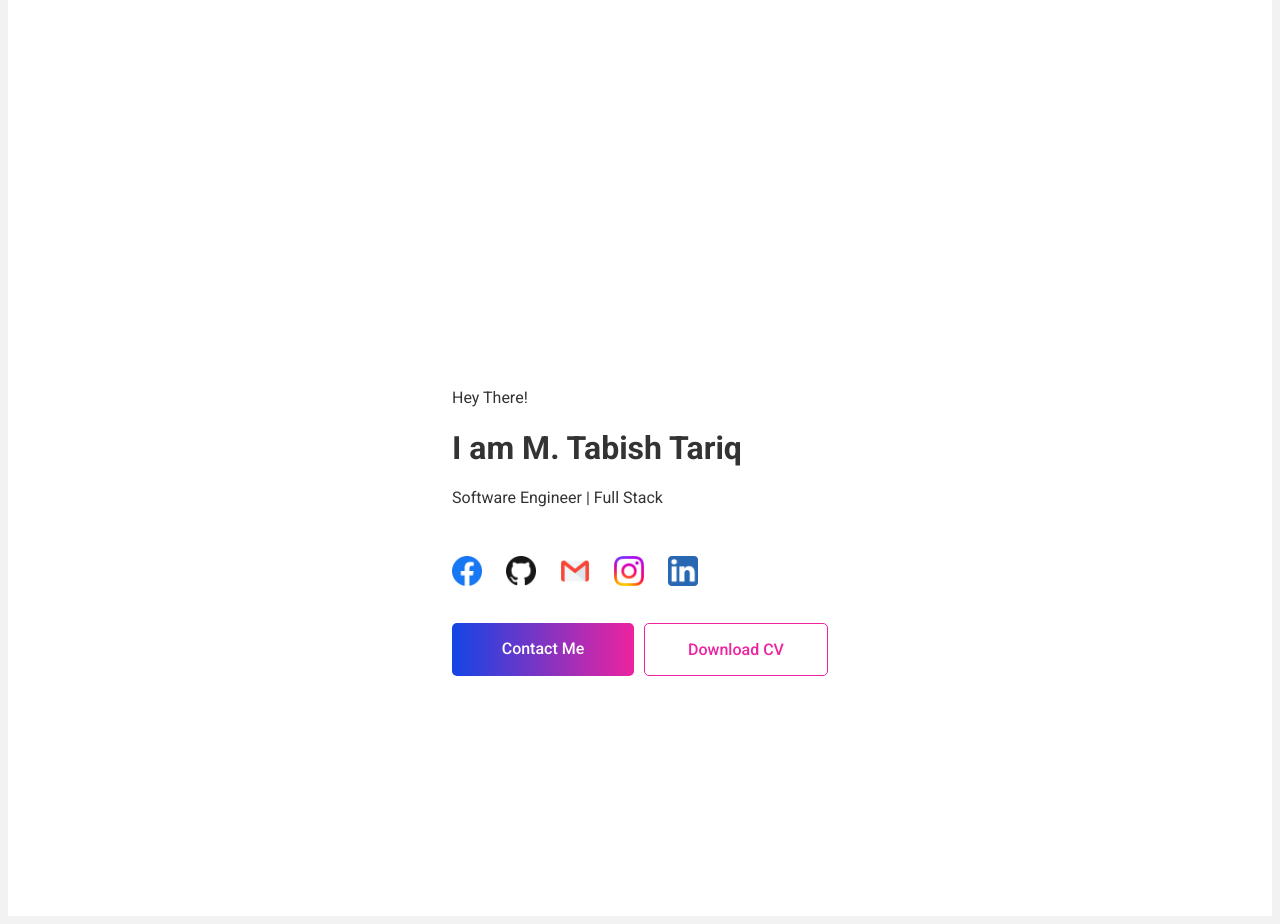
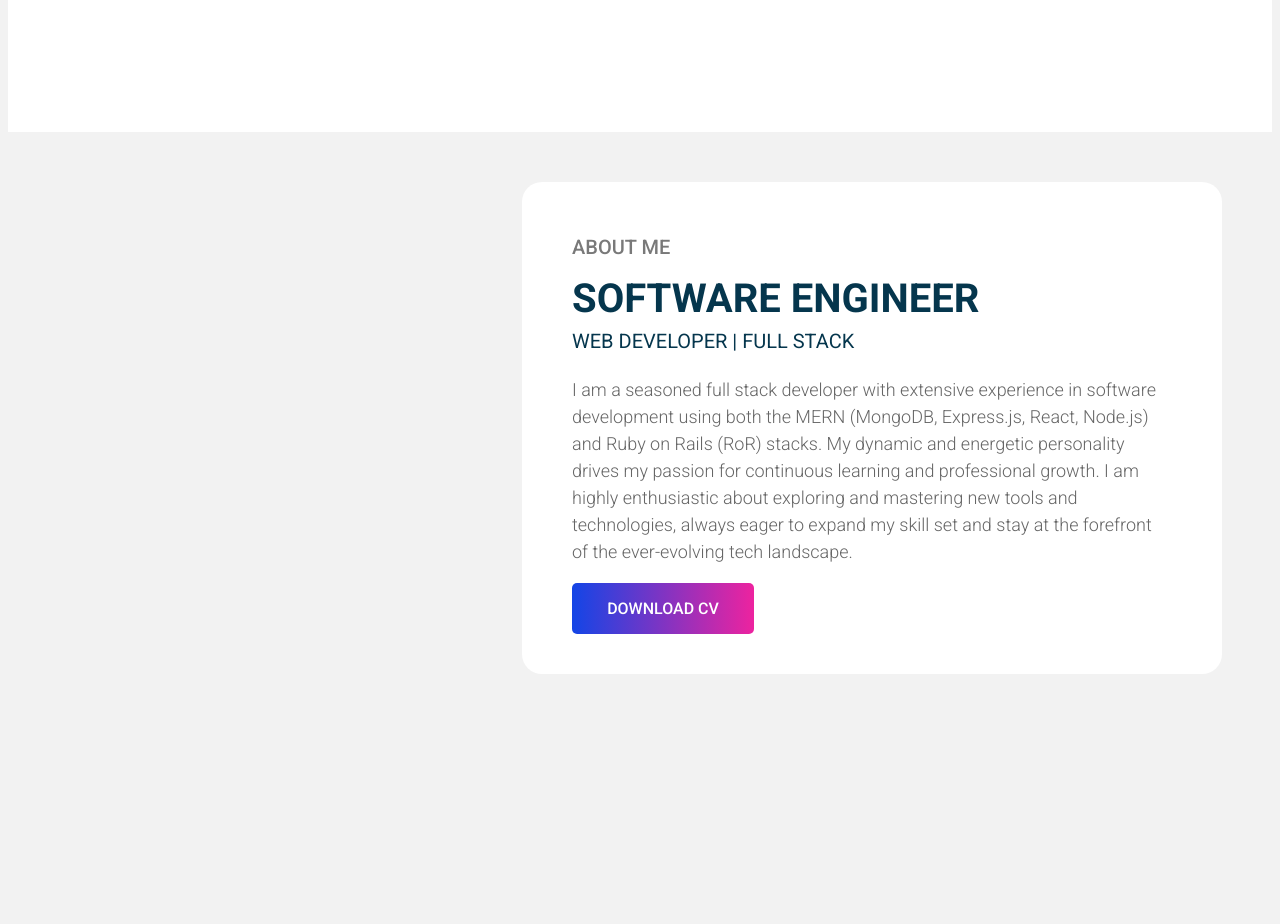
Before and after one commit to TabishTariq/tabishtariq.github.io, a plain HTML site: page index.html in a window 1280 px wide. Shown: the part 660-1584 px from the top of the page. After the commit the page ends 1392 px from the top, so only its background shows below. Drawn offline with nearby package versions, Linux system fonts and the light colour scheme.

Commit message:
about page

```diff
--- a/index.html
+++ b/index.html
@@ -85,34 +85,25 @@
 
       <div class="info">
         <div>
-          <p>Hey There!</p>
-          <h1>I am M. Tabish Tariq</h1>
-          <p class="subtitle">Software Engineer | Full Stack</p>
-
-          <div id="social-links">
-            <a target="top" href="https://facebook.com/mtabish.tarique.7"
-              ><img class="icon" src="icons/social/facebook.png"
-            /></a>
-            <a target="top" href="https://github.com/TabishTariq"
-              ><img class="icon" src="icons/social/github.png"
-            /></a>
-            <a href="mailto:tmtabish@gmail.com"
-              ><img class="icon" src="icons/social/gmail.png"
-            /></a>
-            <a target="top" href="https://www.instagram.com/mtabish.tariq"
-              ><img class="icon" src="icons/social/instagram.png"
-            /></a>
-            <a target="top" href="https://www.linkedin.com/in/mtabishtariq"
-              ><img class="icon" src="icons/social/linkedin.png"
-            /></a>
-          </div>
+          <p>About Me</p>
+          <h1>Software Engineer</h1>
+          <p class="subtitle">Web Developer | Full Stack</p>
+          <p id="paragraph">
+            I am a seasoned full stack developer with extensive experience in
+            software development using both the MERN (MongoDB, Express.js,
+            React, Node.js) and Ruby on Rails (RoR) stacks. My dynamic and
+            energetic personality drives my passion for continuous learning and
+            professional growth. I am highly enthusiastic about exploring and
+            mastering new tools and technologies, always eager to expand my
+            skill set and stay at the forefront of the ever-evolving tech
+            landscape.
+          </p>
 
           <div class="flex-1">
-            <a href="#" class="primary-button">Contact Me</a>
             <a
               target="top"
               href="/resources/Tabish's CV.pdf"
-              class="secondary-button"
+              class="primary-button"
               id="download-cv-btn"
               >Download CV</a
             >
--- a/style/about.css
+++ b/style/about.css
@@ -1,8 +1,52 @@
 about {
   display: flex;
-  height: 98vh;
   left: 0;
   justify-content: center;
   align-items: center;
+  background-color: #f2f2f2;
+  padding: 50px;
+}
+
+about div.info {
+  flex: 1;
+  display: flex;
+  justify-content: flex-start;
+  padding: 20px 50px;
+  padding-bottom: 40px;
+  text-transform: uppercase;
   background-color: white;
+  border-radius: 20px;
 }
+
+about div.image {
+  flex: 1;
+}
+
+about div.info p {
+  font-weight: 500;
+  color: #797979;
+  line-height: 50px;
+  font-size: 20px;
+}
+
+about div.info p.subtitle {
+  color: #05364d;
+  font-weight: 400;
+  line-height: 30px;
+}
+
+about div.info h1 {
+  color: #05364d;
+  font-size: 40px;
+  font-weight: 550;
+  line-height: 0px;
+}
+
+about p#paragraph {
+  font-weight: 300;
+  color: #666666;
+  font-size: 18px;
+  line-height: 1.5;
+  text-transform: none;
+  width: 600px;
+}
--- a/style/banner.css
+++ b/style/banner.css
@@ -60,6 +60,6 @@ div.flex-1 {
   flex: 1;
 }
 
-#download-cv-btn {
+banner #download-cv-btn {
   margin-left: 10px;
 }
```
